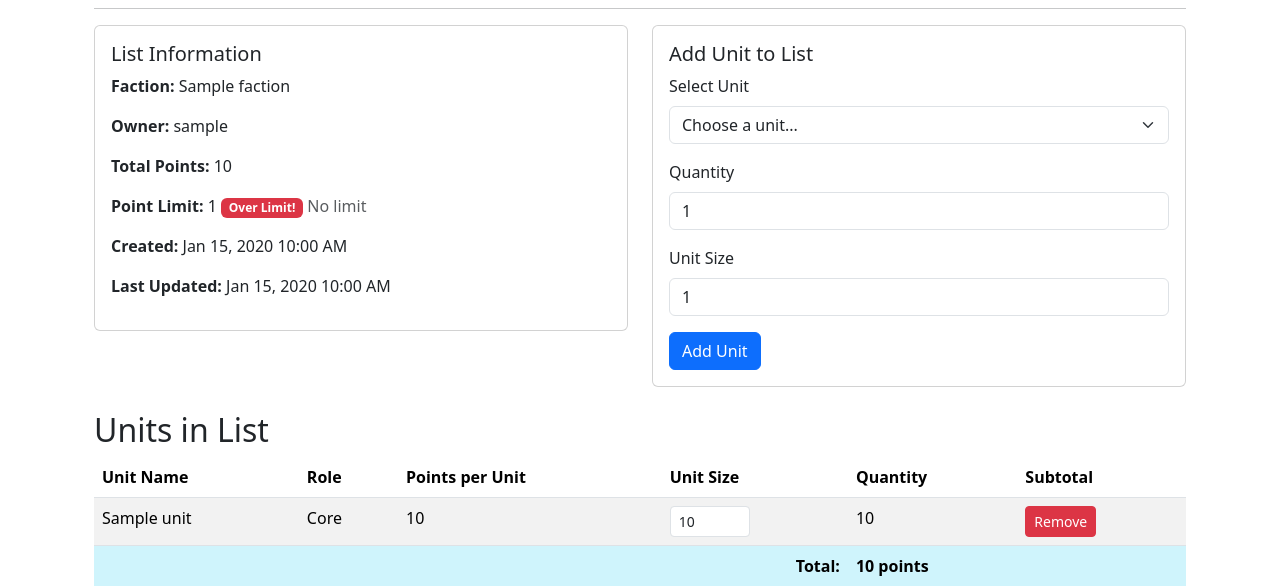
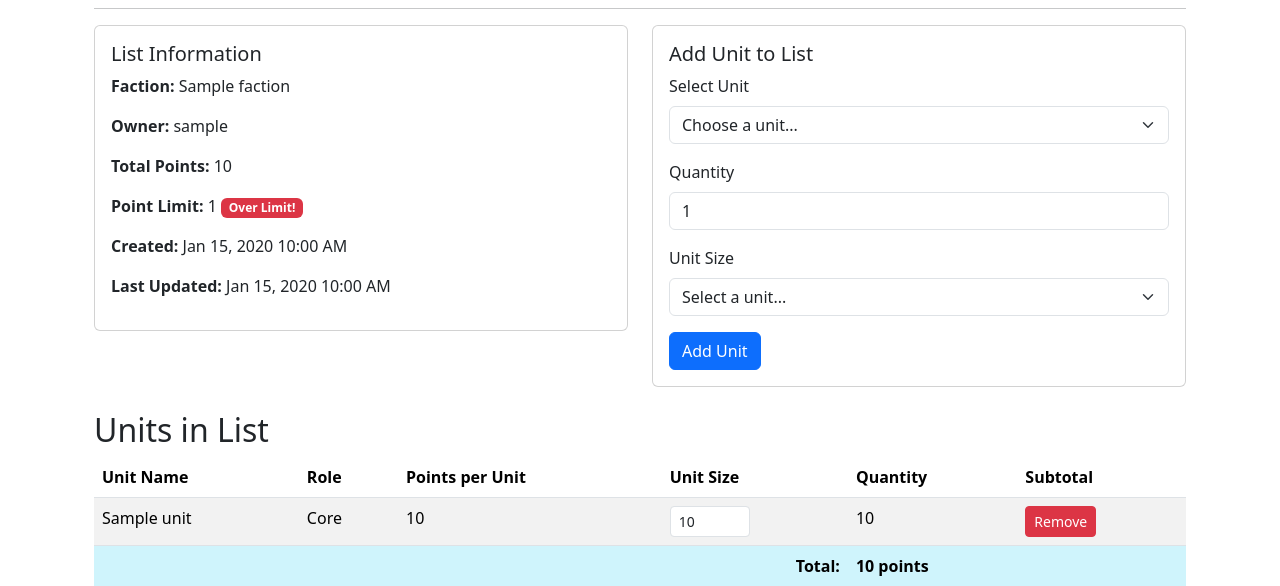
Before and after one commit to Jcasa08/Order-of-Battle, a Django app: page /lists/1/ in a window 1280 px wide. Shown: the part 144-730 px from the top of the page. Run offline with Django 5.2, Linux system fonts and the light colour scheme; tables that the repository leaves empty hold one stand-in row (values such as "Sample post"); some libraries are stand-ins or nearby versions.

Commit message:
code fixes for armylist_detail.html

```diff
--- a/lists/templates/lists/armylist_detail.html
+++ b/lists/templates/lists/armylist_detail.html
@@ -47,8 +47,8 @@
                     </p>
                     <p>
                         <strong>Point Limit:</strong>
-                        {% if army_list.point_limit %} {{ army_list.point_limit}}
-                        {% if army_list.total_points > army_list.point_limit %}
+                        {% if army_list.point_limit %}
+                        {{ army_list.point_limit }} {% if army_list.total_points > army_list.point_limit %}
                         <span class="badge bg-danger">Over Limit!</span>
                         {% elif army_list.total_points == army_list.point_limit %}
                         <span class="badge bg-success">At Limit</span>
@@ -56,12 +56,13 @@
                         <span class="badge bg-info"
                             >{{ army_list.point_limit|add:"-"|add:army_list.total_points }}
                             remaining</span>
-                        {% endif %}
+                        {% endif %} {% else %}
                         <span class="text-muted">No limit</span>
                         {% endif %}
                     </p>
                     <p>
-                        <strong>Created:</strong> {{ army_list.created_on|date:"M d, Y g:i A" }}
+                        <strong>Created:</strong>
+                        {{army_list.created_on|date:"M d, Y g:i A" }}
                     </p>
                     <p>
                         <strong>Last Updated:</strong>
@@ -112,19 +113,19 @@
                                 required
                             />
                         </div>
+
                         <div class="mb-3">
                             <label for="unit_size" class="form-label"
                                 >Unit Size</label
                             >
-                            <input
-                                type="number"
+                            <select
                                 name="unit_size"
                                 id="unit_size"
-                                class="form-control"
-                                value="1"
-                                min="1"
+                                class="form-select"
                                 required
-                            />
+                            >
+                                <option value="">Select a unit...</option>
+                            </select>
                         </div>
                         <button type="submit" class="btn btn-primary">
                             Add Unit
--- a/static/js/unit_size_selector.js
+++ b/static/js/unit_size_selector.js
@@ -2,12 +2,12 @@ document
             .getElementById("unit_id")
             .addEventListener("change", async function () {
                 const unitId = this.value;
+                const unitSizeSelect = document.getElementById("unit_size");
+
                 if (!unitId) {
                     // Reset to defaults if no unit selected
-            document.getElementById("unit_size").value = "5";
-            document.getElementById("unit_size").min = "1";
-            document.getElementById("unit_size").max = "";
-            document.getElementById("unit_size").step = "1";
+                    unitSizeSelect.innerHTML =
+                        '<option value="">Select a unit size...</option>';
                     return;
                 }
 
@@ -16,13 +16,28 @@ document
                     const data = await response.json();
 
                     if (response.ok) {
-                // Update unit_size input with unit's min_size, max_size, and step
-                document.getElementById("unit_size").value = data.min_size;
-                document.getElementById("unit_size").min = data.min_size;
-                document.getElementById("unit_size").max = data.max_size;
-                document.getElementById("unit_size").step = data.min_size;
+                        // Clear existing options
+                        unitSizeSelect.innerHTML = "";
+
+                        // Generate options from min_size to max_size, incrementing by min_size
+                        for (
+                            let size = data.min_size;
+                            size <= data.max_size;
+                            size += data.min_size
+                        ) {
+                            const option = document.createElement("option");
+                            option.value = size;
+                            option.textContent = size;
+                            unitSizeSelect.appendChild(option);
+                        }
+
+                        // Select the first (minimum) option by default
+                        unitSizeSelect.value = data.min_size;
                     } else {
-                console.error("Error fetching unit details:", data.error);
+                        console.error(
+                            "Error fetching unit details:",
+                            data.error
+                        );
                     }
                 } catch (error) {
                     console.error("Error:", error);
```
Lines whose indentation alone changed are shown as unchanged.
